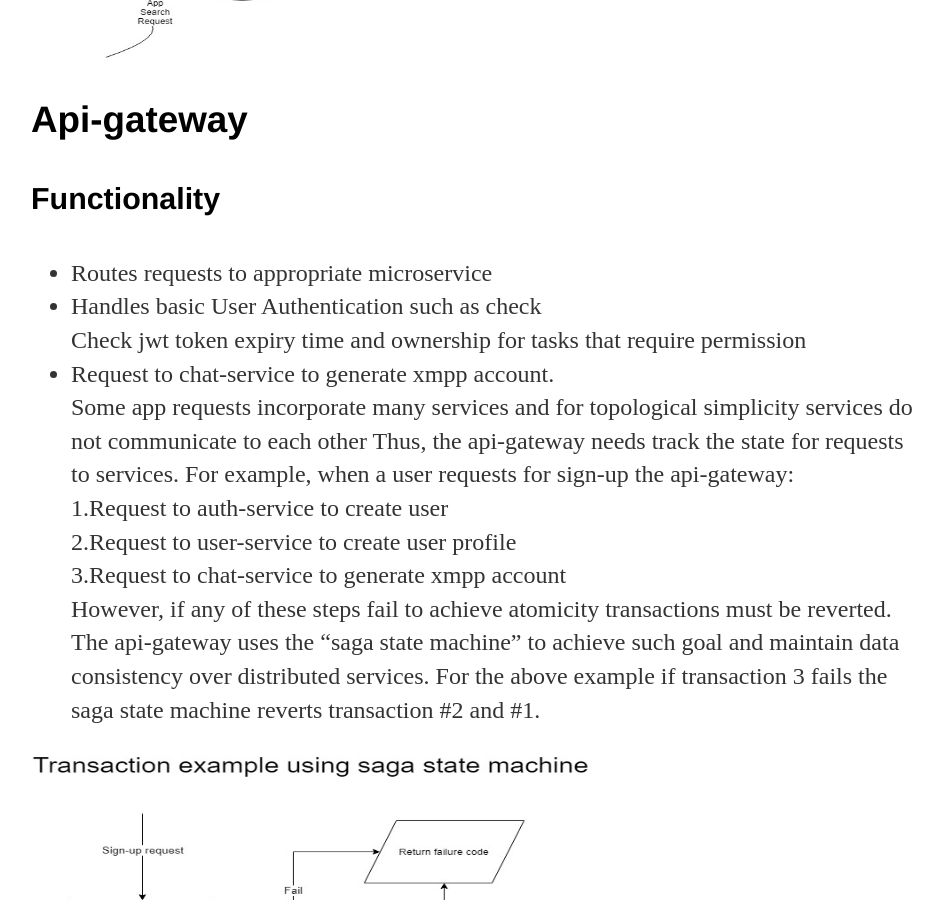
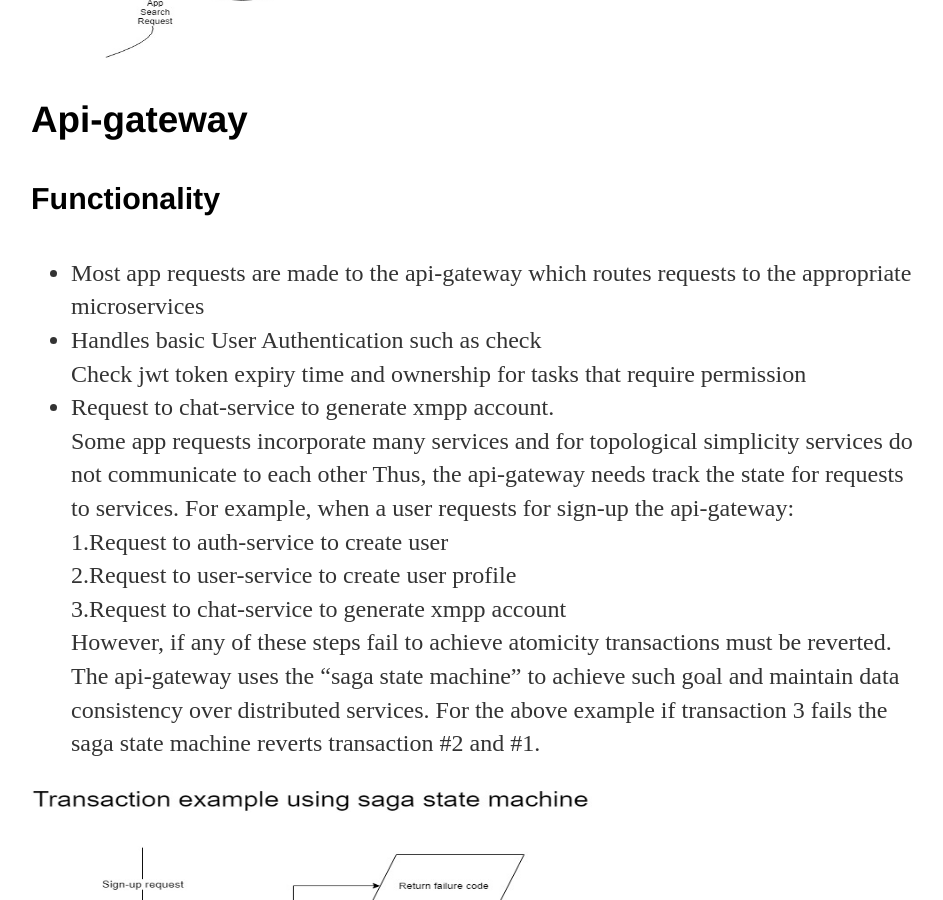
Before and after one commit to jcho7022/jcho7022.github.io, a Jekyll site: the page built from projects/float/index.html, in a window 1280 px wide and 900 px high, scrolled down 1313 px. Shown: the whole window, without its empty margins (161-1104 px from the left). Built offline with Jekyll 4.4.1, drawn with Linux system fonts in a browser that asks for light colours.

Commit message:
Update index.html

```diff
--- a/projects/float/index.html
+++ b/projects/float/index.html
@@ -17,7 +17,7 @@ Users can interact with shops owners using a built in instant messaging and sear
 <h3>Api-gateway</h3>
 <h4>Functionality</h4>
 <ul class="Functionality">
-				<li>Routes requests to appropriate microservice</li>
+				<li>Most app requests are made to the api-gateway which routes requests to the appropriate microservices</li>
 				<li>Handles basic User Authentication such as check<br>
 					Check jwt token expiry time and ownership for tasks that require permission</li>
 				<li>Request to chat-service to generate xmpp account. <br>
```
